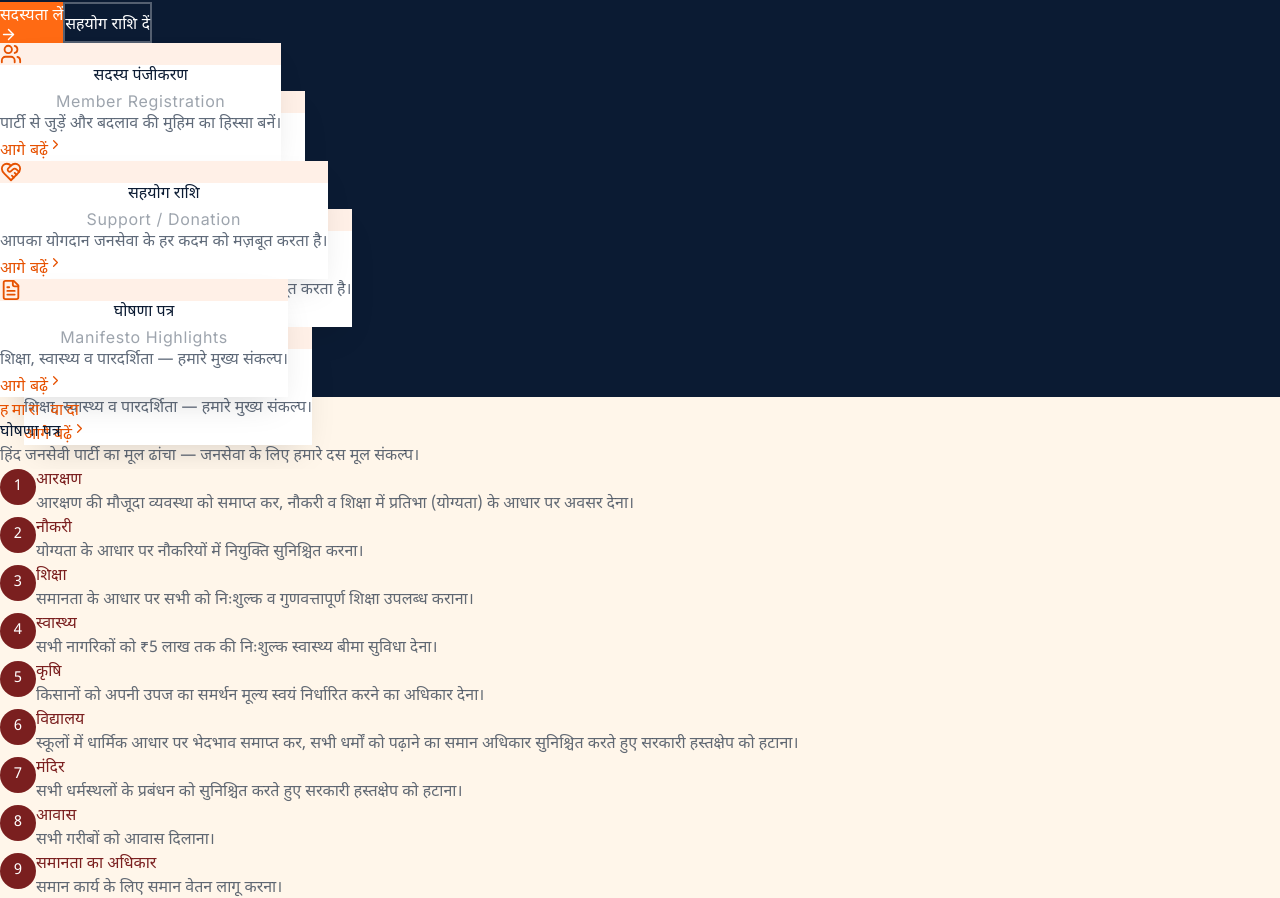
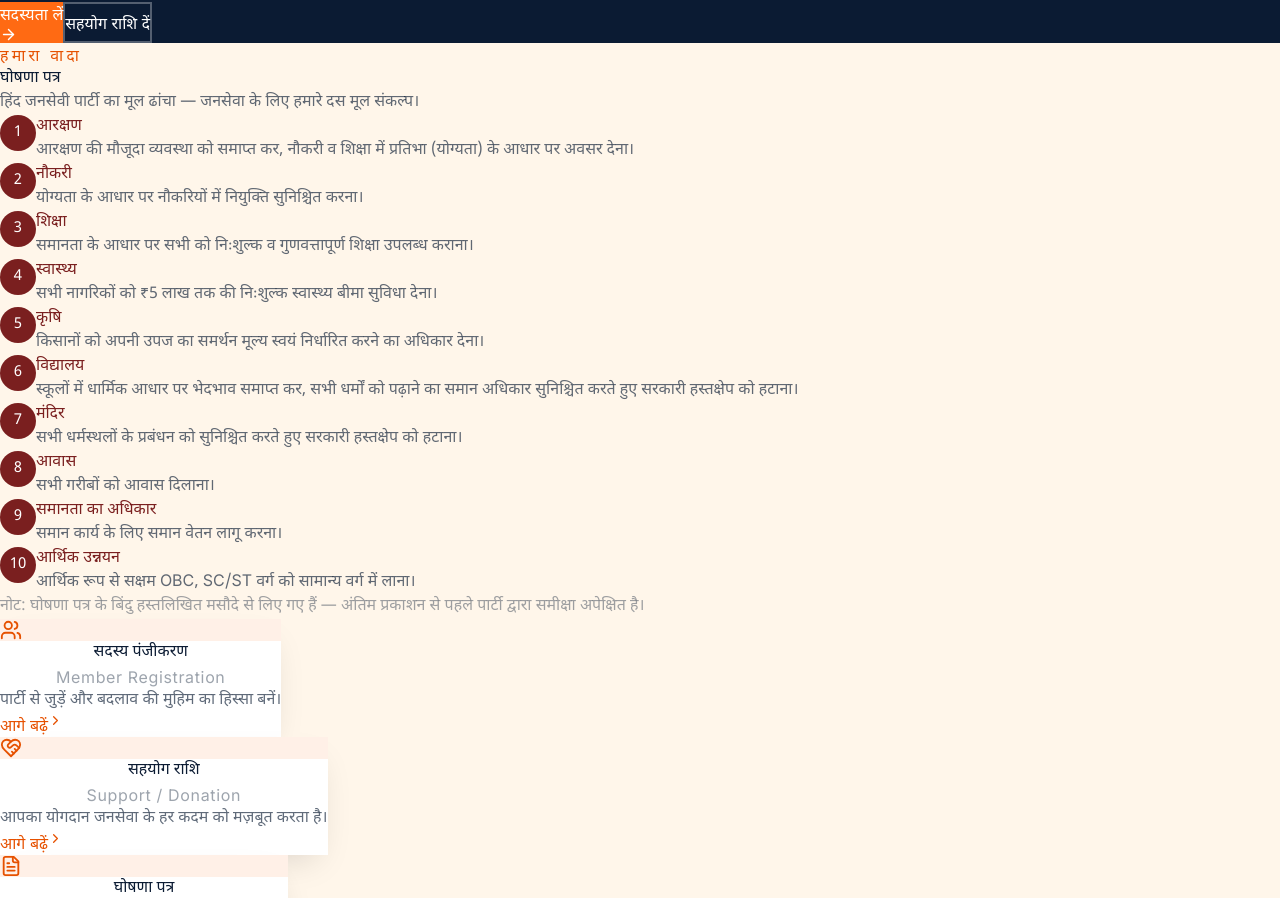
Before and after one commit to aiorionlab-projects/hindjansewaparty, a React (Vite) app: page / in a window 1280 px wide. Shown: the part 691-1589 px from the top of the page. Built offline with nearby package versions, Linux system fonts and the light colour scheme.

Commit message:
Move manifesto on top

```diff
--- a/src/App.jsx
+++ b/src/App.jsx
@@ -441,9 +441,6 @@ function Navbar({ onOpenForm, onOpenDonate }) {
 /* ---------------------------------- hero ---------------------------------- */
 
 function Hero({ onOpenForm, onOpenDonate }) {
-  const scrollToManifesto = () => {
-    document.getElementById("manifesto")?.scrollIntoView({ behavior: "smooth" });
-  };
   return (
     <section id="top" className="relative overflow-hidden bg-navy">
       <div
@@ -458,7 +455,7 @@ function Hero({ onOpenForm, onOpenDonate }) {
         <Emblem size={420} animated />
       </div>
 
-      <div className="relative max-w-7xl mx-auto px-5 md:px-6 pt-16 pb-28 md:pt-24 md:pb-56">
+      <div className="relative max-w-7xl mx-auto px-5 md:px-6 pt-16 pb-16 md:pt-24 md:pb-24">
         <Reveal>
           <span
             className="inline-flex items-center gap-2 text-gold text-xs font-semibold uppercase border border-gold-40 rounded-full px-4 py-1.5"
@@ -491,26 +488,24 @@ function Hero({ onOpenForm, onOpenDonate }) {
           </div>
         </Reveal>
       </div>
+    </section>
+  );
+}
 
-      {/* floating action cards */}
-      <div className="relative max-w-7xl mx-auto px-5 md:px-6">
-        <div className="grid grid-cols-1 md:grid-cols-3 gap-5 pb-10 md:pb-0" style={{ position: "relative" }}>
-          <div className="md:hidden" />
-          <div className="hidden md:block" style={{ position: "absolute", bottom: "-3rem", left: "1.5rem", right: "1.5rem" }}>
-            <div className="grid grid-cols-3 gap-5">
-              <FloatCard icon={Users} title="सदस्य पंजीकरण" sub="Member Registration" body="पार्टी से जुड़ें और बदलाव की मुहिम का हिस्सा बनें।" action={onOpenForm} delay={0} />
-              <FloatCard icon={HeartHandshake} title="सहयोग राशि" sub="Support / Donation" body="आपका योगदान जनसेवा के हर कदम को मज़बूत करता है।" action={onOpenDonate} delay={120} />
-              <FloatCard icon={FileText} title="घोषणा पत्र" sub="Manifesto Highlights" body="शिक्षा, स्वास्थ्य व पारदर्शिता — हमारे मुख्य संकल्प।" action={scrollToManifesto} delay={240} />
-            </div>
-          </div>
-          <div className="grid grid-cols-1 gap-5 md:hidden">
-            <FloatCard icon={Users} title="सदस्य पंजीकरण" sub="Member Registration" body="पार्टी से जुड़ें और बदलाव की मुहिम का हिस्सा बनें।" action={onOpenForm} delay={0} />
-            <FloatCard icon={HeartHandshake} title="सहयोग राशि" sub="Support / Donation" body="आपका योगदान जनसेवा के हर कदम को मज़बूत करता है।" action={onOpenDonate} delay={120} />
-            <FloatCard icon={FileText} title="घोषणा पत्र" sub="Manifesto Highlights" body="शिक्षा, स्वास्थ्य व पारदर्शिता — हमारे मुख्य संकल्प।" action={scrollToManifesto} delay={240} />
-          </div>
-        </div>
+/* ------------------------- quick action cards (below manifesto) ------------------------- */
+
+function QuickActionCards({ onOpenForm, onOpenDonate }) {
+  const scrollToManifesto = () => {
+    document.getElementById("manifesto")?.scrollIntoView({ behavior: "smooth" });
+  };
+  return (
+    <div className="relative max-w-7xl mx-auto px-5 md:px-6 pb-20 md:pb-24">
+      <div className="grid grid-cols-1 md:grid-cols-3 gap-5">
+        <FloatCard icon={Users} title="सदस्य पंजीकरण" sub="Member Registration" body="पार्टी से जुड़ें और बदलाव की मुहिम का हिस्सा बनें।" action={onOpenForm} delay={0} />
+        <FloatCard icon={HeartHandshake} title="सहयोग राशि" sub="Support / Donation" body="आपका योगदान जनसेवा के हर कदम को मज़बूत करता है।" action={onOpenDonate} delay={120} />
+        <FloatCard icon={FileText} title="घोषणा पत्र" sub="Manifesto Highlights" body="शिक्षा, स्वास्थ्य व पारदर्शिता — हमारे मुख्य संकल्प।" action={scrollToManifesto} delay={240} />
       </div>
-    </section>
+    </div>
   );
 }
 
@@ -1209,6 +1204,7 @@ export default function HindJanSeviParty() {
       <Hero onOpenForm={() => setFormOpen(true)} onOpenDonate={() => setDonateOpen(true)} />
 
       <Manifesto />
+      <QuickActionCards onOpenForm={() => setFormOpen(true)} onOpenDonate={() => setDonateOpen(true)} />
       <Divider />
       <OriginNGO />
       <Divider />
```
